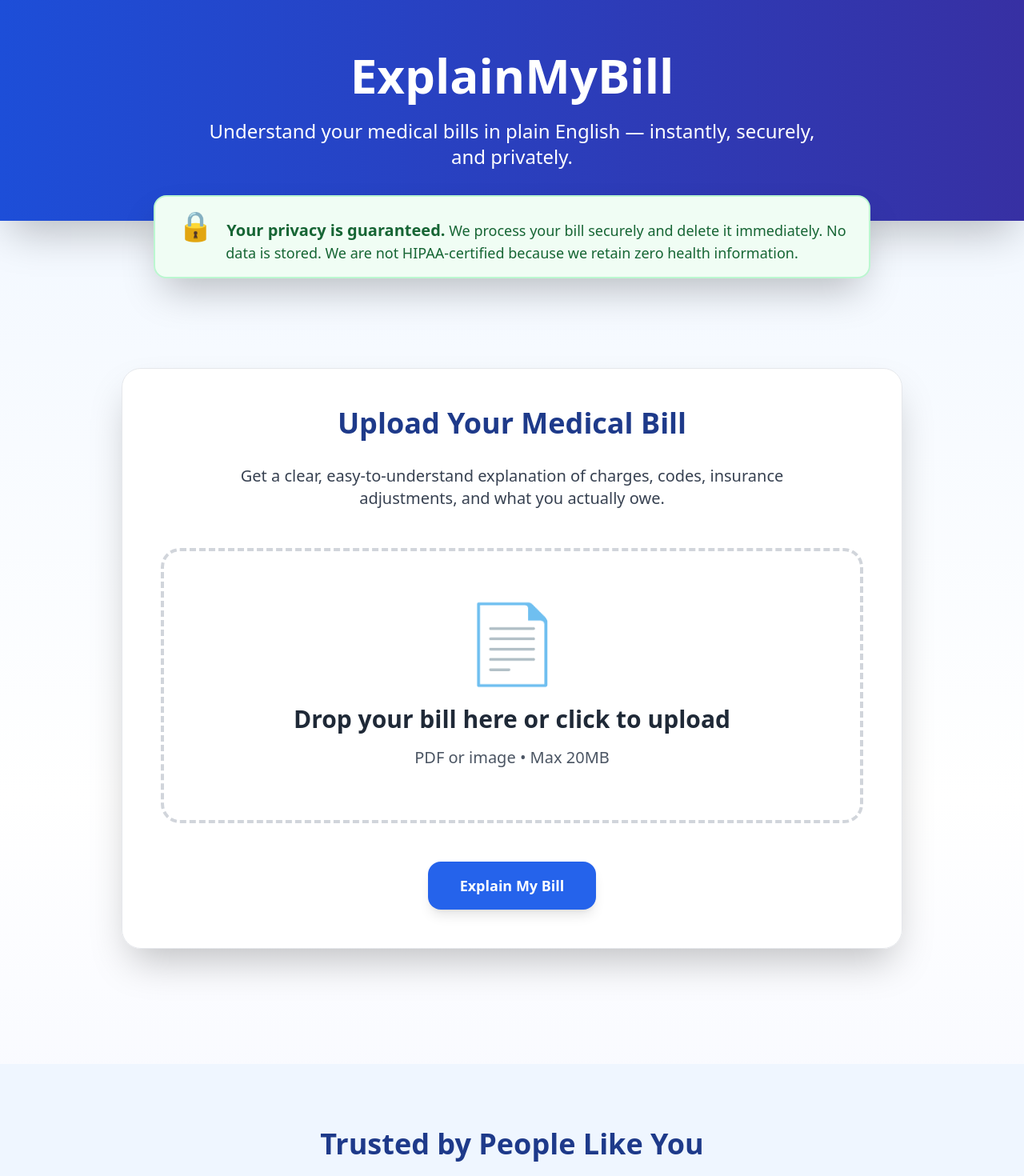
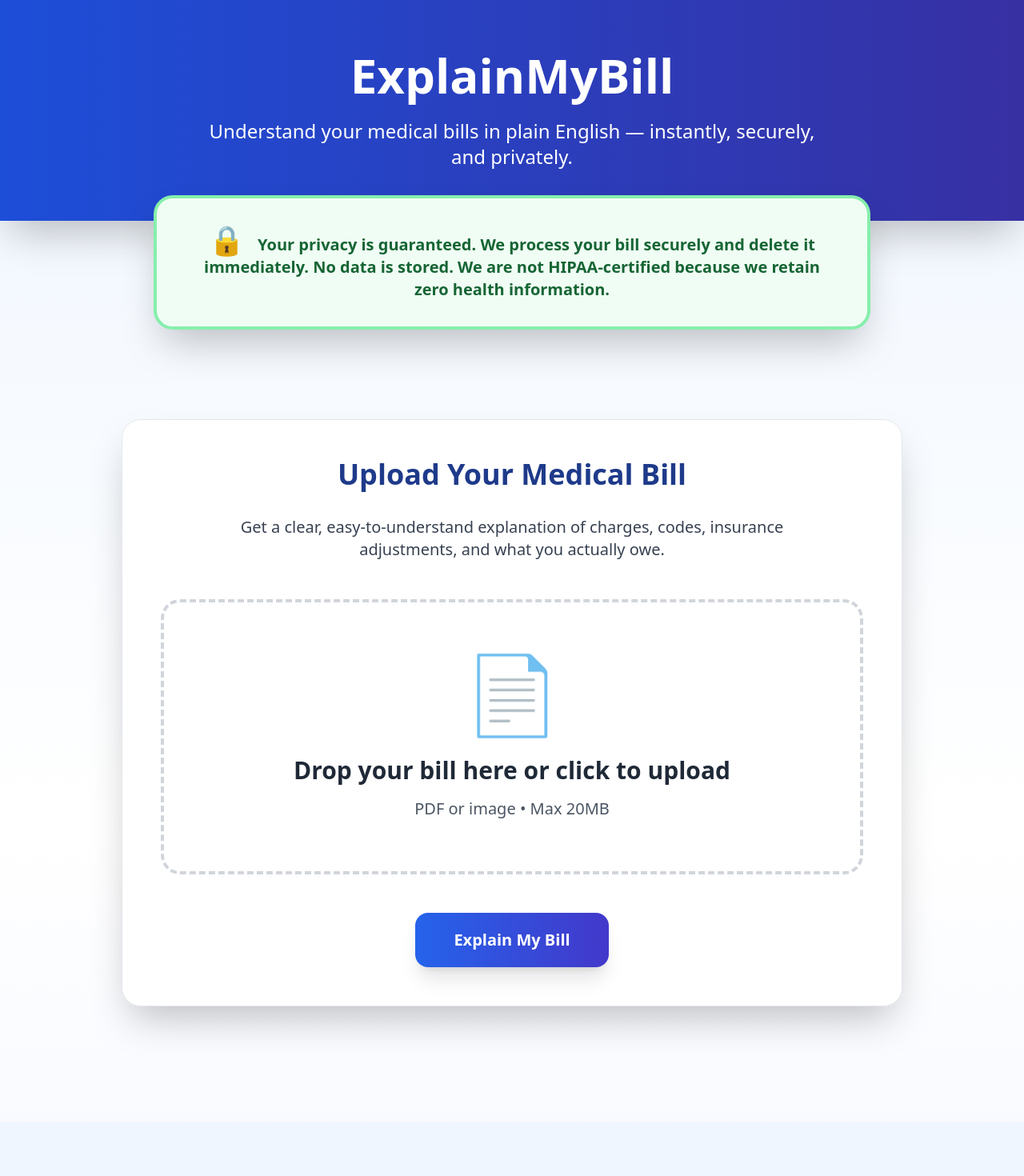
Before and after one commit to kevin-phan-25/explain-my-bill-frontend, a React (Create React App) app in the folder frontend/: page / in a window 1280 px wide. Shown: the top 1470 px of the page at 80% size. Built offline with nearby package versions, Linux system fonts and the light colour scheme.

Commit message:
Update index.css

```diff
--- a/frontend/src/styles/index.css
+++ b/frontend/src/styles/index.css
@@ -4,15 +4,12 @@
 
 @layer components {
   .glass-card {
-    @apply bg-white/95 backdrop-blur-md border border-gray-200 rounded-3xl shadow-2xl;
+    @apply bg-white/95 backdrop-blur-lg border border-gray-200 rounded-3xl shadow-2xl;
   }
   .btn-primary {
-    @apply bg-blue-600 hover:bg-blue-700 text-white font-semibold py-4 px-10 rounded-2xl transition transform hover:scale-105 shadow-lg text-lg;
-  }
-  .btn-upgrade {
-    @apply bg-gradient-to-r from-indigo-600 to-blue-700 hover:from-indigo-700 hover:to-blue-800 text-white font-bold py-5 px-12 rounded-2xl transition transform hover:scale-105 shadow-2xl text-xl;
+    @apply bg-gradient-to-r from-blue-600 to-indigo-700 hover:from-blue-700 hover:to-indigo-800 text-white font-bold py-5 px-12 rounded-2xl transition transform hover:scale-105 shadow-xl text-xl;
   }
   .privacy-badge {
-    @apply bg-green-50 border-2 border-green-200 text-green-800 px-6 py-4 rounded-2xl font-medium text-lg;
+    @apply bg-green-50 border-4 border-green-300 text-green-800 px-10 py-8 rounded-3xl font-bold text-xl shadow-2xl;
   }
 }
```
